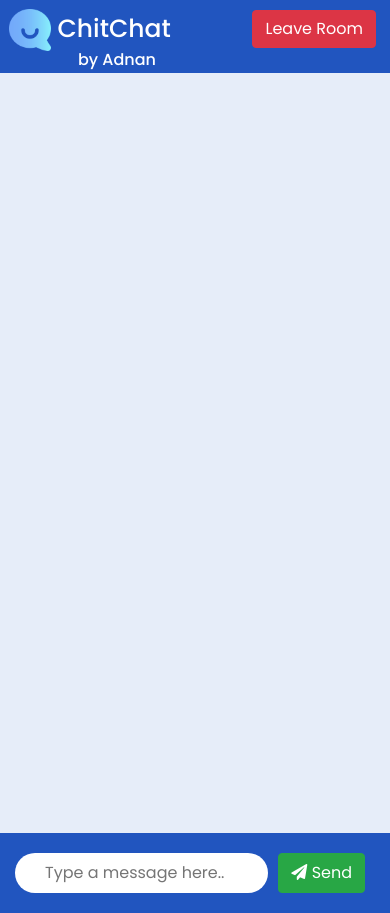
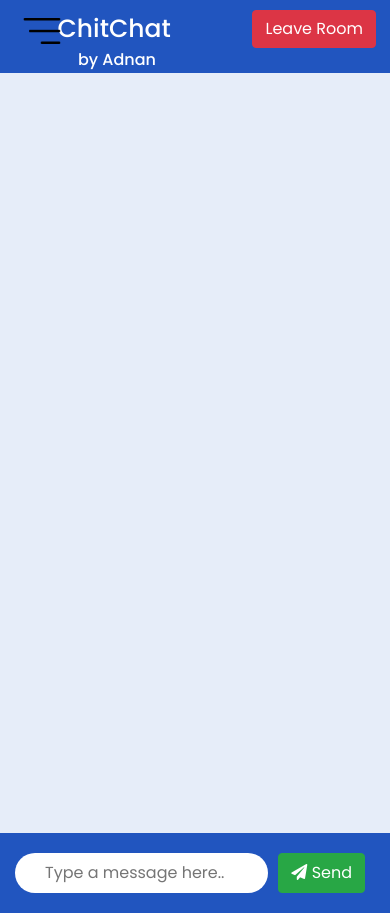
Before and after one commit to adnan-sam/RealTime-ChitChat-App, a website: page public/chat.html in a window 390 px wide. Drawn offline with nearby package versions, Linux system fonts and the light colour scheme; no server answers.

Commit message:
Mobile Responsive check 2

```diff
--- a/public/chat.html
+++ b/public/chat.html
@@ -22,7 +22,8 @@
   <body>
     <div class="super-container">
         <header class="chat-header">
-          <h1><img class="logo_chat" src="./images/chat_logo.png" alt="Chat Logo"> ChitChat <h6 class="developer">by Adnan</h6></h1>
+          <h1><img class="logo_chat" id="logo-head" src="./images/chat_logo.png" alt="Chat Logo"> ChitChat <h6 class="developer">by Adnan</h6></h1>
+          <button id="opt-btn"><img id="opt-btn" class="logo_chat" src="./images/hamburger.png" alt="Options button"></button>
           <a id="leave-btn" class="btn btn-danger">Leave Room</a>
         </header>
         <main class="chat-main">
--- a/public/css/style.css
+++ b/public/css/style.css
@@ -292,6 +292,9 @@ body {
 .mf-social-side-list ul li a[href*='gmail'] {
     background: #BB001B;
 }
+#opt-btn {
+	visibility: hidden;
+}
 
 /* For Mobile responsiveness */
 @media (max-width: 1100px) {
@@ -360,11 +363,20 @@ body {
 	.btn {
 		width: fit-content;
 	}
-	.logo_chat {
-		background: url('/public/images/hamburger.png');
+	#logo-head {
+		visibility: hidden;
 	}
 	.mf-social-side-list {
 		visibility: hidden;
+	}
+	#opt-btn {
+		background: none;
+		color: #fff;
+		border: none;
+		position: absolute;
+		left: 2vw;
+    	top: 5px;
+		visibility: visible;
 	}
 }
 @media (max-width: 700px) {
--- a/public/js/main.js
+++ b/public/js/main.js
@@ -124,18 +124,21 @@ function outputUsers(users) {
     userList.appendChild(li);
   });
 }
+//Options panel show up for mobile phone
+document.getElementById('opt-btn').addEventListener('click', () => {
+  alert("Show up");
+});
 
 //Prompt the user before leave chat room
 document.getElementById('leave-btn').addEventListener('click', () => {
   const leaveRoom = confirm('Are you sure you want to leave the chatroom?');
   if (leaveRoom) {
     window.location = '../index.html';
-    return;
   } else {
   }
 });
 
 //Promt the user when he/she refreshes the page
-window.onbeforeunload = function() {
-  return "Data will be lost if you leave the page, are you sure?";
-};
+// window.onbeforeunload = function() {
+//   return "Data will be lost if you leave the page, are you sure?";
+// };
```
